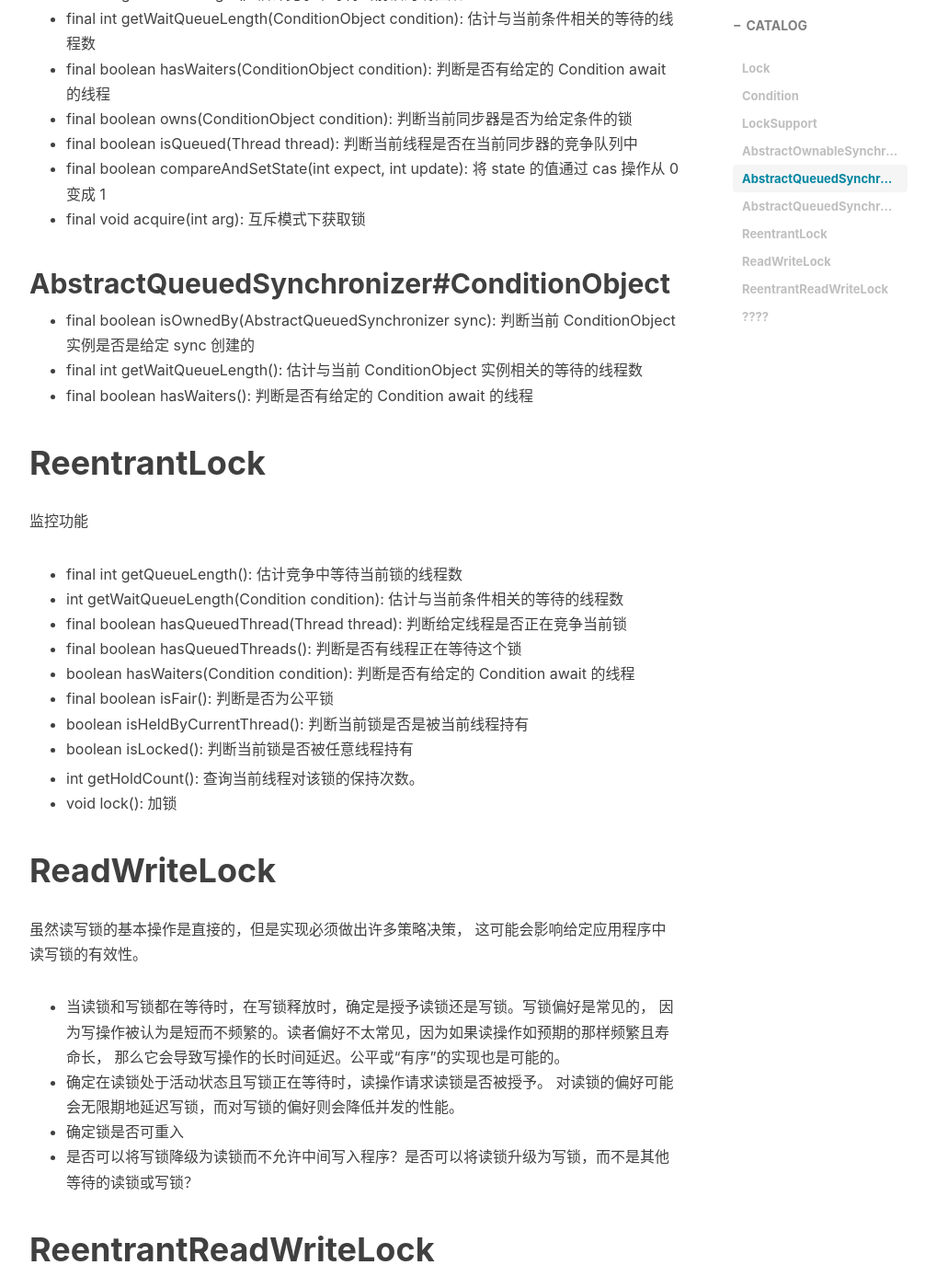
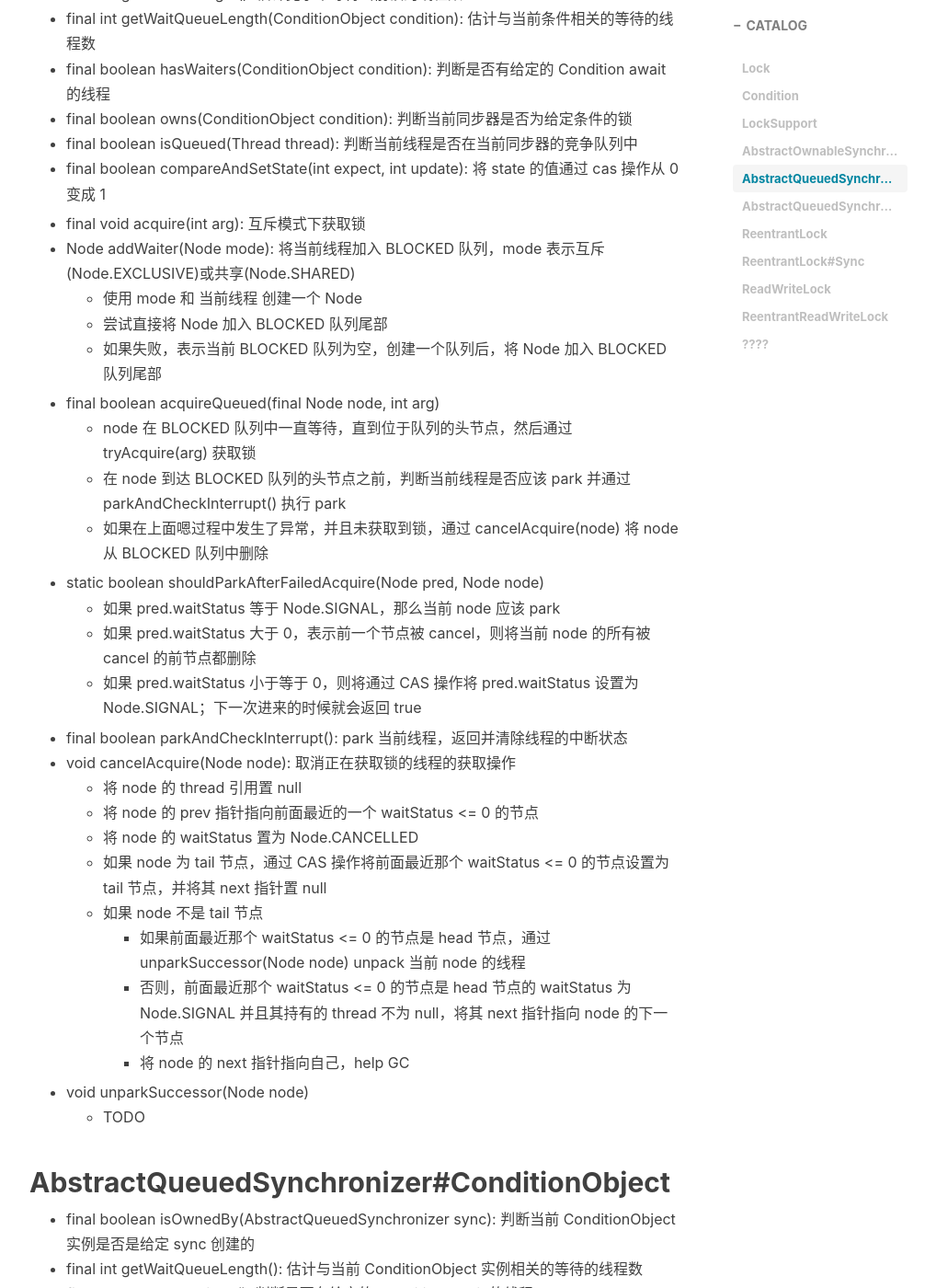
Before and after one commit to SolitaryEagle/SolitaryEagle.github.io, a Jekyll site: the page built from _posts/jdk/2020-11-11-Java.util.concurrent.locks.md, in a window 1280 px wide and 1400 px high, scrolled down 1986 px. Shown: the whole window at 92% size, without its empty margins (233-1239 px from the left). Built offline with Jekyll 4.4.1, drawn with Linux system fonts in a browser that asks for light colours; nearby versions of some CDN libraries; comment, search, counter and statistics services are not loaded; some of the changed text lies outside the part shown.

```diff
--- a/_posts/jdk/2020-11-11-Java.util.concurrent.locks.md
+++ b/_posts/jdk/2020-11-11-Java.util.concurrent.locks.md
@@ -58,8 +58,33 @@ state 的值:
 * final boolean owns(ConditionObject condition): 判断当前同步器是否为给定条件的锁
 * final boolean isQueued(Thread thread): 判断当前线程是否在当前同步器的竞争队列中
 * final boolean compareAndSetState(int expect, int update): 将 state 的值通过 cas 操作从 0 变成 1
+
+
 * final void acquire(int arg): 互斥模式下获取锁
-
+* Node addWaiter(Node mode): 将当前线程加入 BLOCKED 队列，mode 表示互斥(Node.EXCLUSIVE)或共享(Node.SHARED)
+    * 使用 mode 和 当前线程 创建一个 Node
+    * 尝试直接将 Node 加入 BLOCKED 队列尾部
+    * 如果失败，表示当前 BLOCKED 队列为空，创建一个队列后，将 Node 加入 BLOCKED 队列尾部
+* final boolean acquireQueued(final Node node, int arg)
+    * node 在 BLOCKED 队列中一直等待，直到位于队列的头节点，然后通过 tryAcquire(arg) 获取锁
+    * 在 node 到达 BLOCKED 队列的头节点之前，判断当前线程是否应该 park 并通过 parkAndCheckInterrupt() 执行 park
+    * 如果在上面嗯过程中发生了异常，并且未获取到锁，通过 cancelAcquire(node) 将 node 从 BLOCKED 队列中删除
+* static boolean shouldParkAfterFailedAcquire(Node pred, Node node)
+    * 如果 pred.waitStatus 等于 Node.SIGNAL，那么当前 node 应该 park
+    * 如果 pred.waitStatus 大于 0，表示前一个节点被 cancel，则将当前 node 的所有被 cancel 的前节点都删除
+    * 如果 pred.waitStatus 小于等于 0，则将通过 CAS 操作将 pred.waitStatus 设置为 Node.SIGNAL；下一次进来的时候就会返回 true
+* final boolean parkAndCheckInterrupt(): park 当前线程，返回并清除线程的中断状态
+* void cancelAcquire(Node node): 取消正在获取锁的线程的获取操作
+    * 将 node 的 thread 引用置 null
+    * 将 node 的 prev 指针指向前面最近的一个 waitStatus <= 0 的节点
+    * 将 node 的 waitStatus 置为 Node.CANCELLED
+    * 如果 node 为 tail 节点，通过 CAS 操作将前面最近那个 waitStatus <= 0 的节点设置为 tail 节点，并将其 next 指针置 null
+    * 如果 node 不是 tail 节点
+        * 如果前面最近那个 waitStatus <= 0 的节点是 head 节点，通过 unparkSuccessor(Node node) unpack 当前 node 的线程
+        * 否则，前面最近那个 waitStatus <= 0 的节点是 head 节点的 waitStatus 为 Node.SIGNAL 并且其持有的 thread 不为 null，将其 next 指针指向 node 的下一个节点
+        * 将 node 的 next 指针指向自己，help GC
+* void unparkSuccessor(Node node)
+    * TODO
 
 ## AbstractQueuedSynchronizer#ConditionObject
 
@@ -85,6 +110,15 @@ state 的值:
 * void lock(): 加锁
 
 
+## ReentrantLock#Sync
+
+* boolean nonfairTryAcquire(int acquires)
+    * 如果当前 state 的值为 0, 通过 cas 操作将 state 的值设置为 acquires，当前线程首次获取到锁
+    * 如果锁的持有者是当前线程，将 state 的值加上 acquires，当前线程重入该锁
+
+
+
+
 # ReadWriteLock
 
 虽然读写锁的基本操作是直接的，但是实现必须做出许多策略决策，
```
